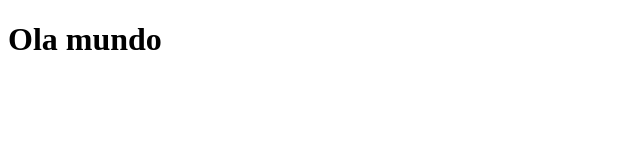
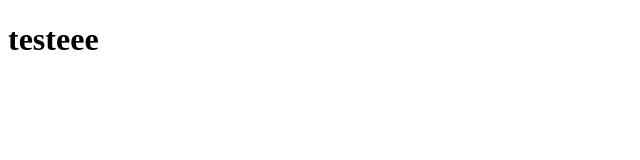
Before and after one commit to DiegoRamos-b/ignite-react-js, a React app in the folder chapter-1/: page / in a window 1280 px wide. Shown: the top 160 px of the page, without its empty margins (0-640 px from the left). Built offline with nearby package versions, Linux system fonts and the light colour scheme.

Commit message:
[CHAPTER 1] fim da aula 'webpack dev server'

```diff
--- a/chapter-1/package.json
+++ b/chapter-1/package.json
@@ -15,6 +15,7 @@
     "babel-loader": "^8.2.3",
     "html-webpack-plugin": "^5.5.0",
     "webpack": "^5.65.0",
-    "webpack-cli": "^4.9.1"
+    "webpack-cli": "^4.9.1",
+    "webpack-dev-server": "^4.7.2"
   }
 }
--- a/chapter-1/src/App.jsx
+++ b/chapter-1/src/App.jsx
@@ -1,7 +1,7 @@
 import React from "react";
 
 function App() {
-  return <h1>Ola mundo</h1>;
+  return <h1>testeee</h1>;
 }
 
 export default App;
--- a/chapter-1/webpack.config.js
+++ b/chapter-1/webpack.config.js
@@ -8,6 +8,10 @@ module.exports = {
   output: {
     path: path.resolve(__dirname, 'dist'),
     filename: 'bundle.js',
+  },
+
+  devServer:{
+    static: path.resolve(__dirname, 'public')
   },
 
   resolve: {
```
Also changed, not shown: 1 other file (tests, documents, lock files or other folders).
